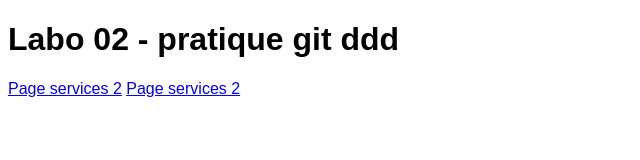
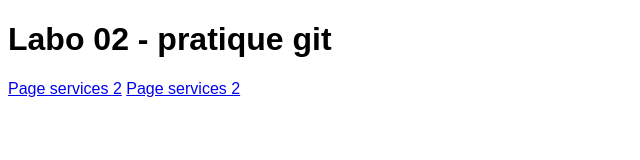
Before and after one commit to tomy1971/VSCode, a plain HTML site: page index.html in a window 1280 px wide. Shown: the whole page, without its empty margins (0-640 px from the left). Drawn offline with Linux system fonts and the light colour scheme.

Commit message:
Ma nouvelle version

```diff
--- a/index.html
+++ b/index.html
@@ -8,7 +8,7 @@
     <link rel="stylesheet" href="css/style.css">
 </head>
 <body>
-    <h1>Labo 02 - pratique git ddd</h1>
+    <h1>Labo 02 - pratique git</h1>
     <a href="htmls/page_service.html" target="_blank">Page services 2</a>
     <a href="htmls/login.html" target="_blank">Page services 2</a>
 </body>
```
